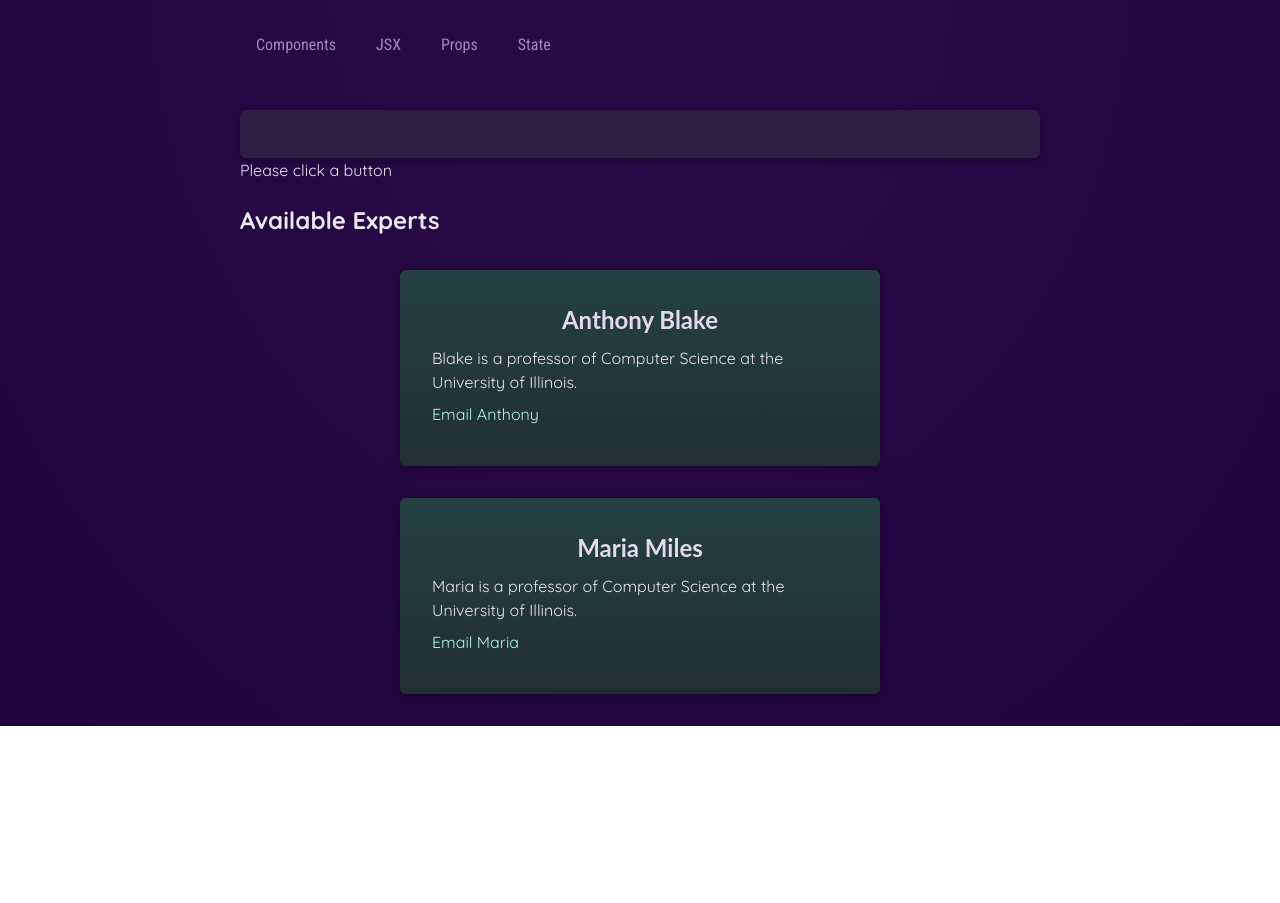
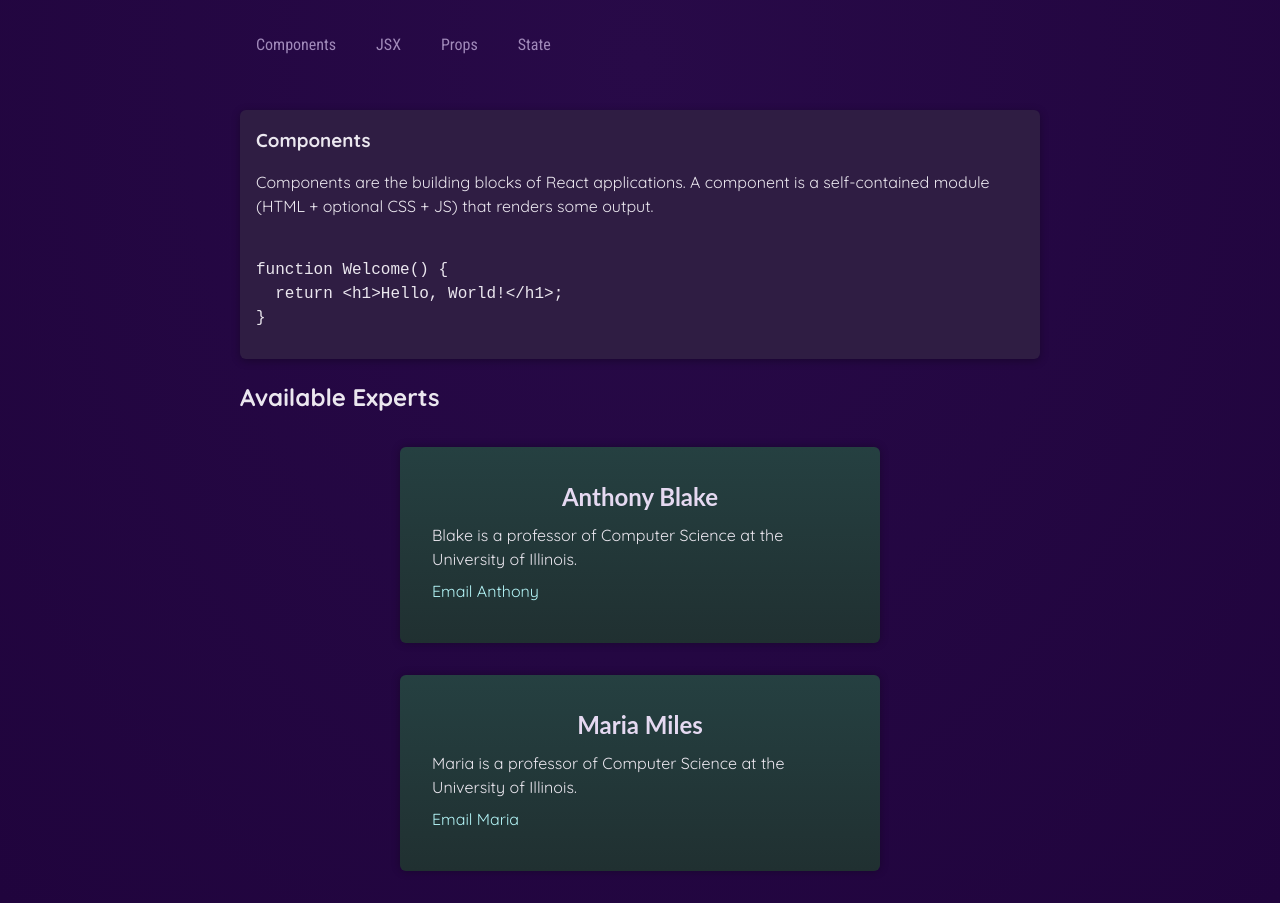
Before and after one commit to shoaibalirts/React-Essentials-App, a React (Vite) app: page / in a window 1280 px wide. Shown: the part 780-1683 px from the top of the page. Before the commit the page ends 1506 px from the top, so only its background shows below. Built offline with nearby package versions, Linux system fonts and the light colour scheme.

Commit message:
updated tabs button in App.jsx

```diff
--- a/src/App.jsx
+++ b/src/App.jsx
@@ -4,30 +4,12 @@ import CoreConcept from "./components/CoreConcept/CoreConcept.jsx";
 import TabButton from "./components/TabButton/TabButton.jsx";
 import Card from "./components/Card/Card.jsx";
 import { useState } from "react";
-console.log(CORE_CONCEPTS);
-console.log("---------------");
-// console.log(EXAMPLES);
 function App() {
-  const [selectedTopic, setSelectedTopic] = useState("Please click a button");
+  const [selectedTopic, setSelectedTopic] = useState("components");
+
   function handleSelect(selectedButton) {
-    setSelectedTopic(selectedButton);
-    /*
-    const TabContent = document.getElementById("tab-content");
-    console.log(TabContent);
-    TabContent.innerHTML = "";
-    if (selectedButton === "components") {
-      TabContent.append(CORE_CONCEPTS[0].description);
-    } else if (selectedButton === "jsx") {
-      TabContent.append(CORE_CONCEPTS[1].description);
-    } else if (selectedButton === "props") {
-      TabContent.append(CORE_CONCEPTS[2].description);
-    } else if (selectedButton === "state") {
-      TabContent.append(CORE_CONCEPTS[3].description);
-    } else if (selectedButton === "xyz") {
-      TabContent.append("XYZ");
-      console.log("xyz");
-    }
-      */
+    setSelectedTopic(selectedButton); // components, jsx, props, state
+    // console.log(EXAMPLES[selectedTopic]);
   }
 
   return (
@@ -56,7 +38,7 @@ function App() {
             </TabButton>
             {/* <TabButton
               onSelect={handleSelect(function () {
-                return "xyz";
+                return "any text for identification of the button";
               })}
             >
               xyz
@@ -66,14 +48,15 @@ function App() {
             <TabButton onSelect={() => handleSelect("state")}>State</TabButton>
           </menu>
         </section>
+
         <section id="tab-content">
-          <h3></h3>
-          <p></p>
+          <h3>{EXAMPLES[selectedTopic].title}</h3>
+          <p>{EXAMPLES[selectedTopic].description}</p>
           <pre>
-            <code></code>
+            <code>{EXAMPLES[selectedTopic].code}</code>
           </pre>
         </section>
-        {selectedTopic}
+
         <section>
           <h1>Available Experts</h1>
           <Card name="Anthony Blake">
--- a/src/components/Header/Header.jsx
+++ b/src/components/Header/Header.jsx
@@ -6,6 +6,7 @@ function genRandomInt(max) {
   return Math.floor(Math.random() * (max + 1));
 }
 let description = reactDescriptions[genRandomInt(2)];
+
 export default function Header() {
   return (
     <header>
```
